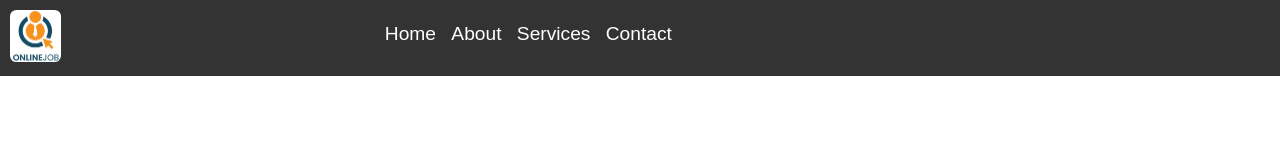
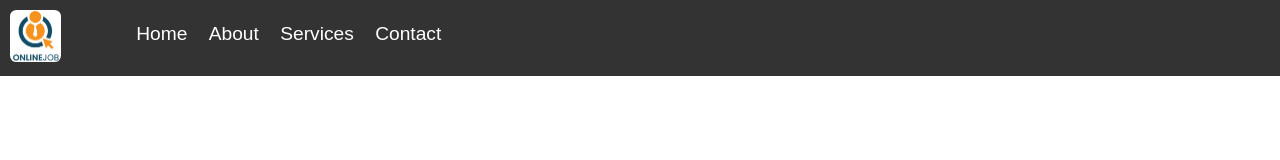
Before and after one commit to Umang-saxena/OCTANET_OCTOBER, a plain HTML site: page index.html in a window 1280 px wide. Drawn offline with Linux system fonts and the light colour scheme; files whose address does not match are found by name.

Commit message:
Navbar bugs fixed

```diff
--- a/style.css
+++ b/style.css
@@ -5,9 +5,11 @@ body {
     margin: 0;
     padding: 0;
 }
-.text-mid{
+
+.text-mid {
     font-size: 1.2rem;
 }
+
 nav {
     background-color: #333;
     color: white;
@@ -15,24 +17,27 @@ nav {
     display: flex;
 }
 
+
 nav ul {
     list-style-type: none;
     padding: 0.5rem;
-    margin: 0.3rem;
-    margin-left: 13%;
+    margin: 0.3rem 0.3rem 0.3rem -8%;
 }
+
 
 nav li {
     display: inline;
-    margin-right: 10px;
 }
-.nav-logo{
+
+.nav-logo {
     width: 25%;
     border-radius: 0.4rem;
 }
+
 nav a {
     color: white;
     text-decoration: none;
+    margin-right: 1rem;
 }
 
 nav a:hover {
```
